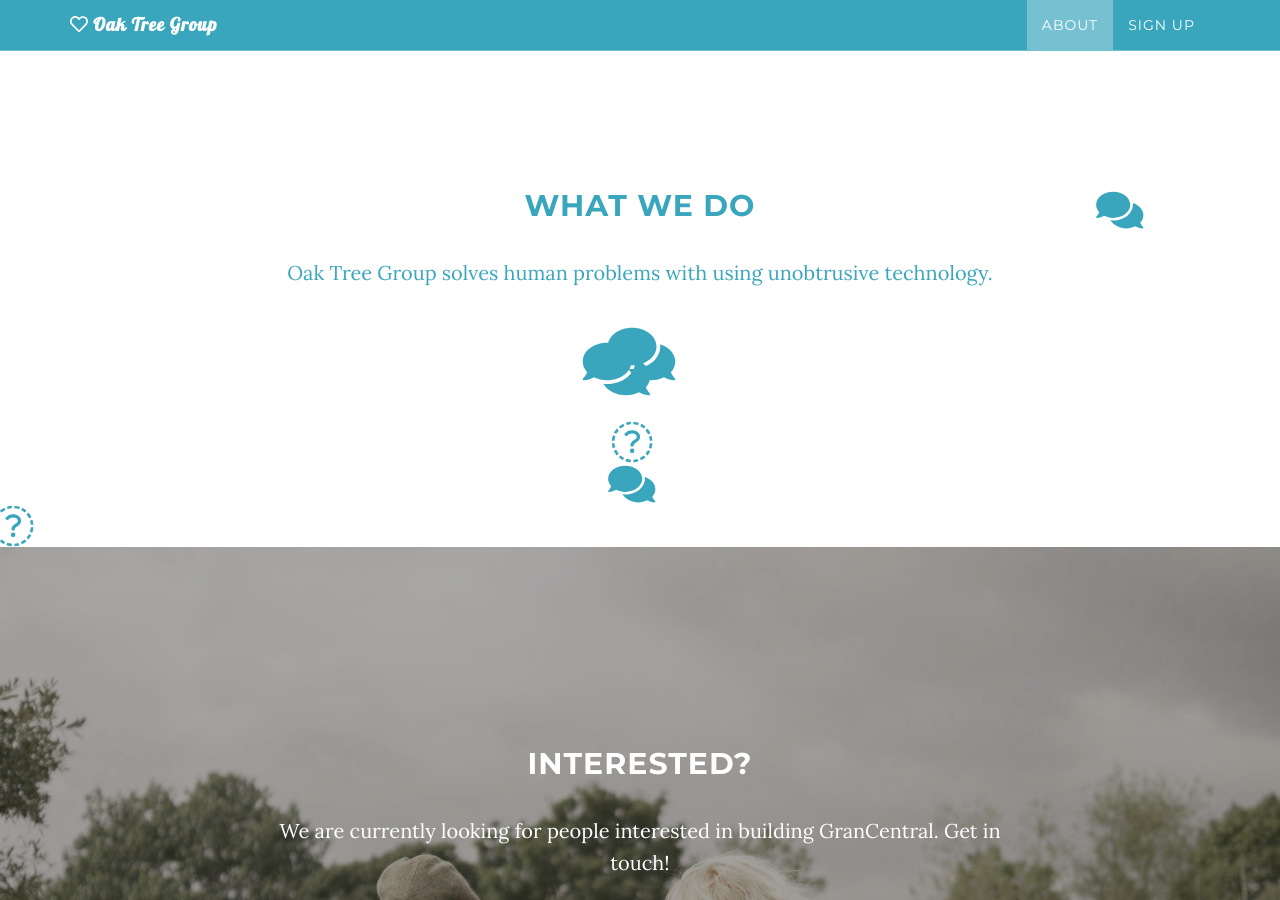
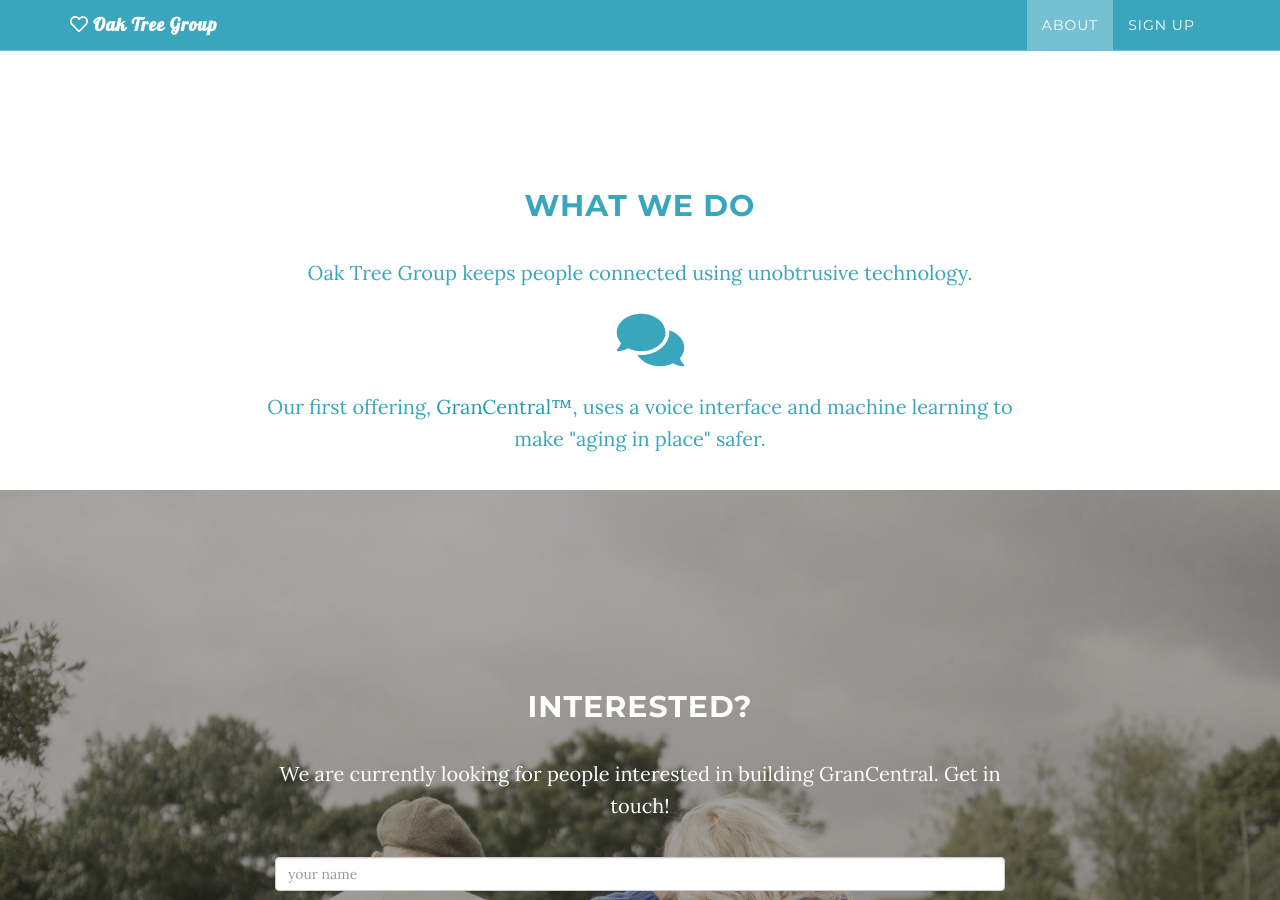
Before and after one commit to ceich/oaktree.group, a Jekyll site: the page built from index.md, in a window 1280 px wide and 900 px high, scrolled down 911 px. Built offline with Jekyll 4.4.1, drawn with Linux system fonts in a browser that asks for light colours; nearby versions of some CDN libraries.

Commit message:
Try reformatting the About section.

```diff
--- a/_includes/about.html
+++ b/_includes/about.html
@@ -3,16 +3,13 @@
   <div class="row">
     <div class="col-lg-8 col-lg-offset-2">
       <h2>What we do</h2>
-      <p>Oak Tree Group solves human problems with using unobtrusive technology.</p>
+      <p>Oak Tree Group keeps people connected using unobtrusive technology.</p>
       <p>
         <span class="fa-layers fa-fw">
-          <i class="fa fa-comments fa-3x" data-fa-transform="left-3" aria-hidden="true" />
+          <i class="fa fa-comments fa-3x" data-fa-transform="left-3" aria-hidden="true"></i>
         </span>
       </p>
-      <p>
-        Our first offering, <a href="http://grancentral.ai">GranCentral&trade;</a>,
-        uses a voice interface and machine learning to make "aging in place" safer.
-      </p>
+      <p>Our first offering, <a href="http://grancentral.ai">GranCentral&trade;</a>, uses a voice interface and machine learning to make "aging in place" safer.</p>
     </div>
   </div>
 </section>
```
